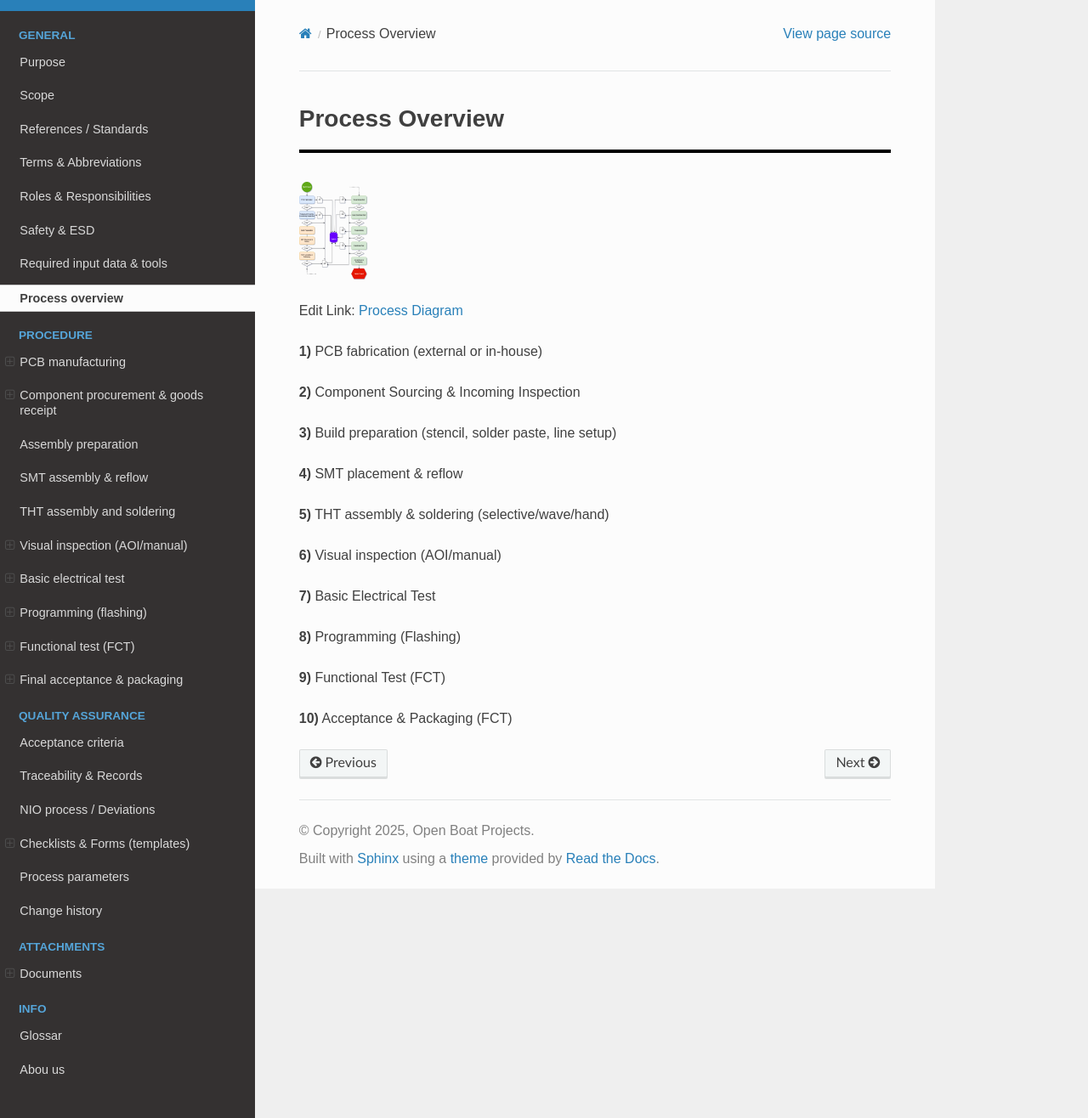
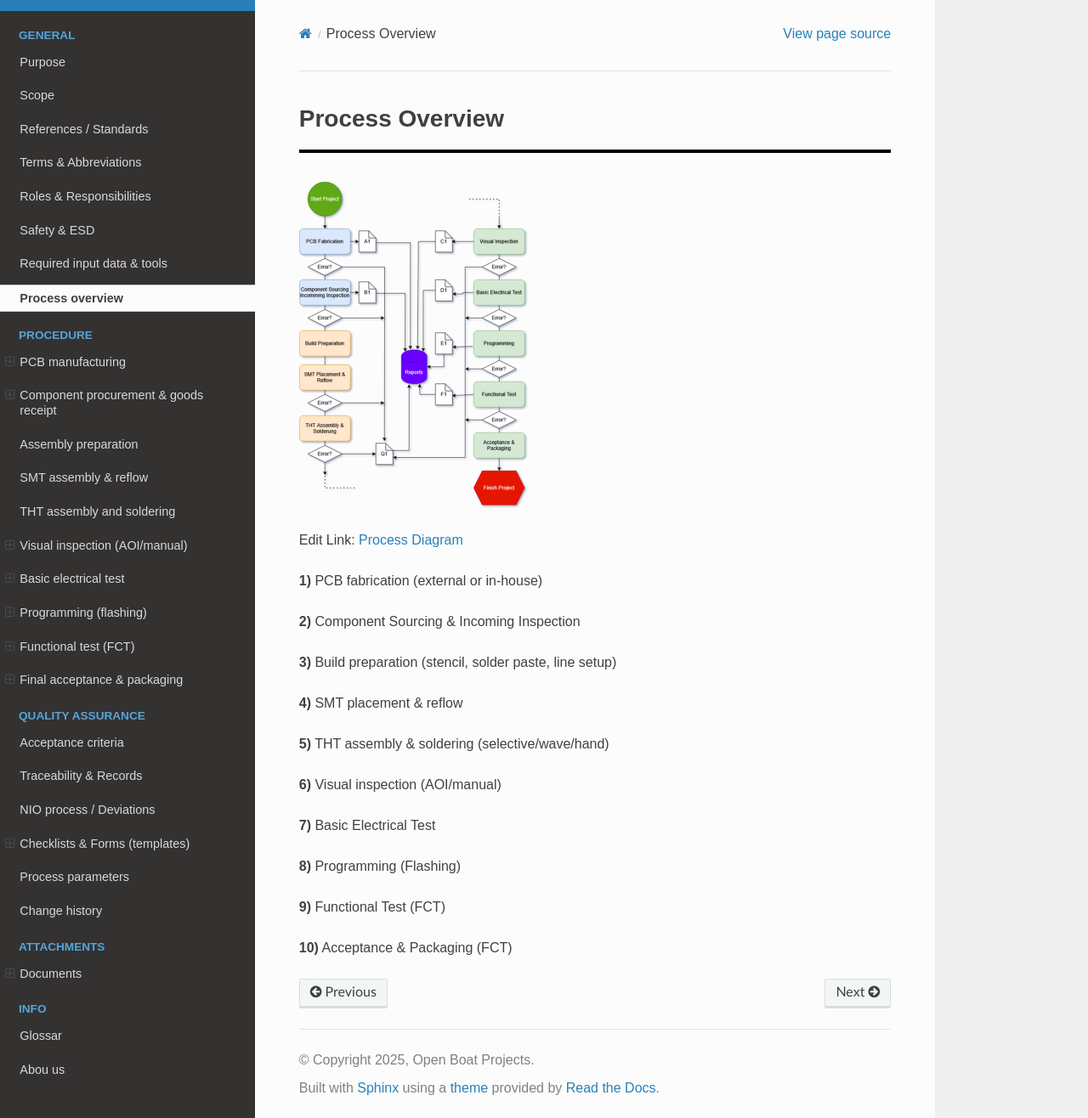
Before and after one commit to norbert-walter/yachta-sop, a Sphinx documentation site: the page built from docs/general/process.rst, in a window 1280 px wide and 1316 px high. Shown: the whole window at 85% size. Built offline with Sphinx 7.4.7 and the Read the Docs theme 3.1.0, drawn with Linux system fonts in a browser that asks for light colours.

Commit message:
Change size

```diff
--- a/docs/general/process.rst
+++ b/docs/general/process.rst
@@ -2,7 +2,7 @@ Process Overview
 ================
 
 .. image:: ../pics/Process_Diagram.png
-	   :scale: 15%
+	   :scale: 50%
 Edit Link: `Process Diagram`_
 
 .. _Process Diagram: https://cryptpad.disroot.org/diagram/#/2/diagram/edit/cgOYoZsNX4Ax2wKQQ-6QN+1V/p/
```
